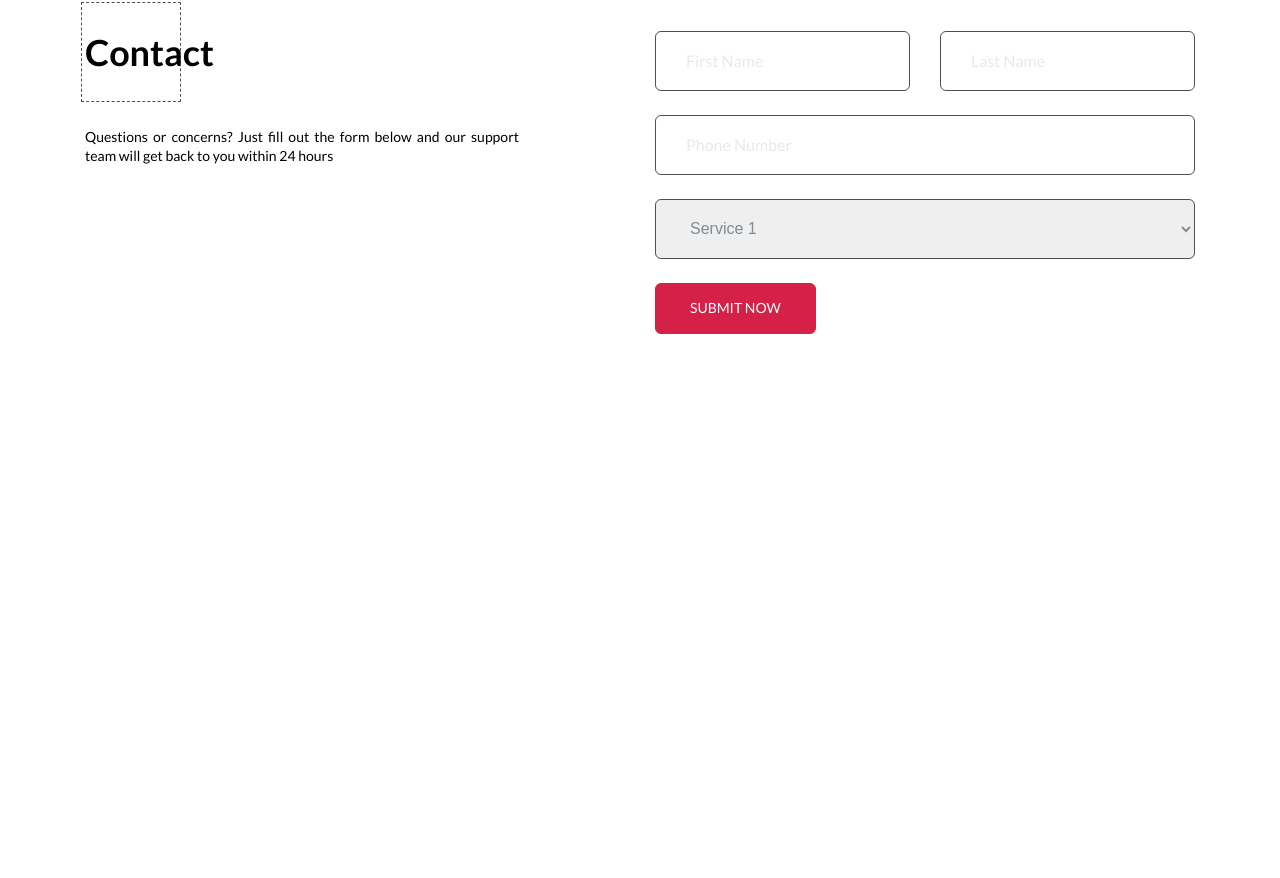
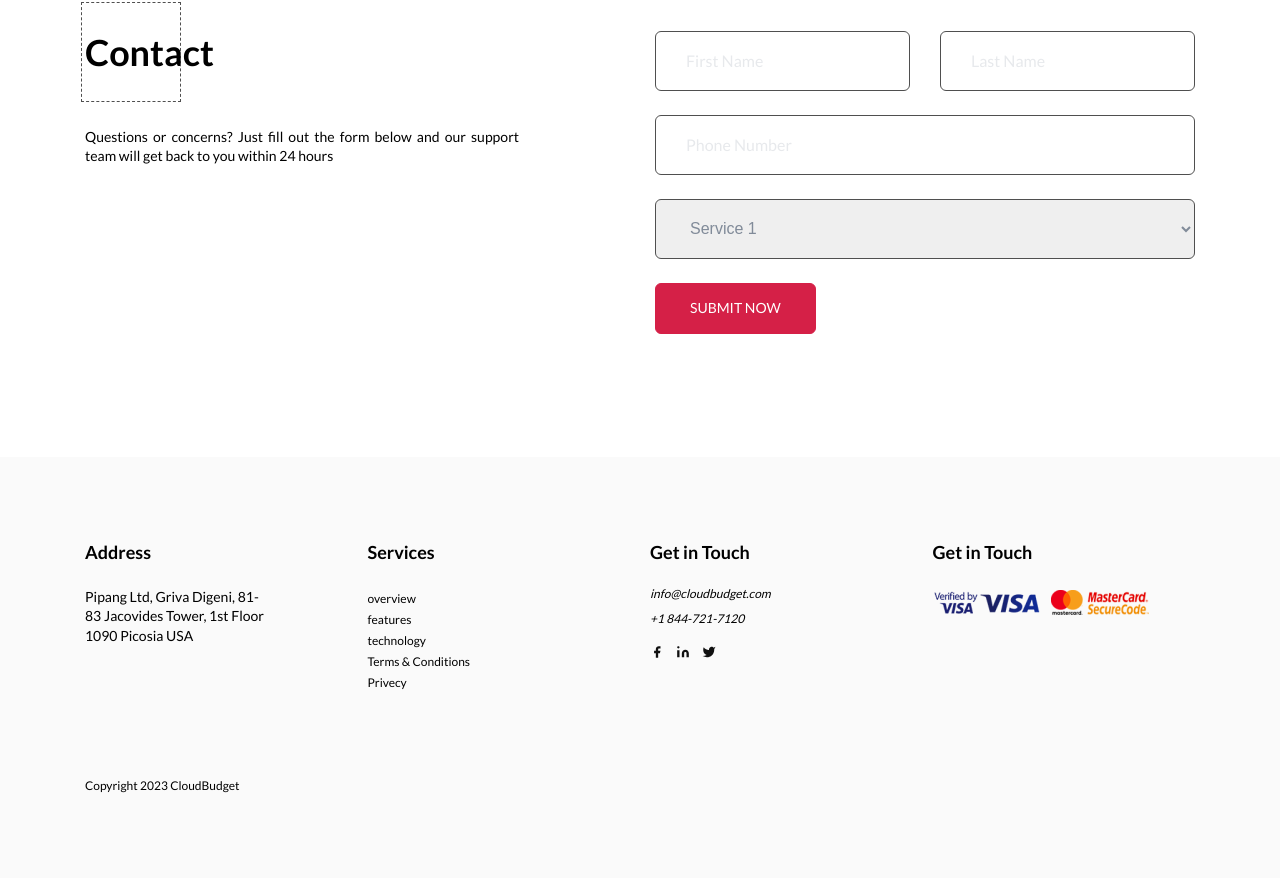
Before and after one commit to dzianis-pipko/cloudbudget, a plain HTML site: page index.html in a window 1280 px wide. Shown: the part 3042-3920 px from the top of the page. Before the commit the page ends 3499 px from the top, so only its background shows below. Drawn offline with Linux system fonts and the light colour scheme.

Commit message:
adding a footer

```diff
--- a/index.html
+++ b/index.html
@@ -224,6 +224,62 @@
 		</section>
 		<!-- Contact end -->
 	</main>
+	<footer class="footer">
+		<div class="container">
+			<div class="footer__row">
+				<div class="footer__item">
+					<h3 class="footer__title">Address</h3>
+					<p class="footer__desc">
+						Pipang Ltd, Griva Digeni,
+						81-83 Jacovides Tower, 1st Floor
+						1090 Picosia USA
+					</p>
+				</div>
+
+				<div class="footer__item">
+					<h3 class="footer__title">Services</h3>
+					<ul class="footer__list">
+						<li class="footer__item"><a href="#!" class="footer__link">overview</a></li>
+						<li class="footer__item"><a href="#!" class="footer__link">features</a></li>
+						<li class="footer__item"><a href="#!" class="footer__link">technology</a></li>
+						<li class="footer__item"><a href="#!" class="footer__link">Terms & Conditions</a></li>
+						<li class="footer__item"><a href="#!" class="footer__link">Privecy</a></li>
+					</ul>
+				</div>
+
+				<div class="footer__item">
+					<h3 class="footer__title">Get in Touch</h3>
+
+					<address class="footer__address">
+						<a href="#!" class="footer__address-link">info@cloudbudget.com</a>
+						<a href="#!" class="footer__address-link">+1 844-721-7120</a>
+					</address>
+
+					<div class="footer__socialMedia-wrap">
+						<a href="#!" class="footer__socialMedia-link">
+							<img src="./img/svg/facebook.svg" alt="facebook" class="footer__socialMedia-ico">
+						</a>
+						<a href="#!" class="footer__socialMedia-link">
+							<img src="./img/svg/linkedIn.svg" alt="linkedIn" class="footer__socialMedia-ico">
+						</a>
+						<a href="#!" class="footer__socialMedia-link">
+							<img src="./img/svg/twitter.svg" alt="twitter" class="footer__socialMedia-ico">
+						</a>
+					</div>
+				</div>
+
+				<div class="footer__item">
+					<h3 class="footer__title">Get in Touch</h3>
+					<a href="#!" class="footer__services">
+						<img src="./img/serveces.png" alt="services" class="footer__services-img">
+					</a>
+				</div>
+
+			</div>
+			<p class="footer__copyright">Copyright 2023 CloudBudget</p>
+		</div>
+	</footer>
+
 	<script src="./js/main.js"></script>
 </body>
 </html>
--- /dev/null
+++ b/scss/_footer.scss
@@ -0,0 +1,84 @@
+.footer {
+	padding: rem(85) 0;
+	background-color: $gray-light;
+
+	&__row {
+		display: grid;
+		grid-template-columns: repeat(4, 1fr);
+		gap: rem(20);
+	}
+
+	&__item {}
+
+	&__title {
+		@include fontStyleText(700, 18, 22, 18);
+		margin-bottom: em(23, 18);
+		color: $black;
+	}
+
+	&__desc {
+		@include fontStyleText(400, 14, 19.6, 14);
+		color: $black;
+		max-width: em(188, 14);
+	}
+
+	&__list {}
+
+	&__link {
+		@include fontStyleText(400, 12, 19.2, 12);
+		color: $black;
+	}
+
+	&__address {
+		display: flex;
+		flex-direction: column;
+		align-items: flex-start;
+	}
+	&__address-link {
+		@include fontStyleText(400, 12, 14, 12);
+		color: $black;
+		margin-bottom: em(11, 12);
+
+		&:last-child{
+			margin-bottom: em(20, 12);
+		}
+	}
+
+
+	&__socialMedia-wrap {
+		display: flex;
+		flex-wrap: wrap;
+		align-items: center;
+		gap: rem(12);
+	}
+
+	&__socialMedia-link {
+	}
+
+	&__socialMedia-ico {
+		width: rem(14);
+		height: rem(14);
+	}
+
+	&__services {
+		display: inline-block;
+		width: rem(216);
+		padding: 0 0 rem(31) 0;
+		position: relative;
+	}
+
+	&__services-img {
+		width: 100%;
+		height: 100%;
+		position: absolute;
+		top: 0;
+		left: 0;
+		object-fit: cover;
+	}
+
+	&__copyright {
+		@include fontStyleText(400, 12, 14, 12);
+		color: $black;
+		margin-top: rem(86);
+	}
+}
--- a/scss/style.scss
+++ b/scss/style.scss
@@ -6,3 +6,4 @@
 @import "_technology";
 @import "_saving";
 @import "_contact";
+@import "_footer";
```
Also changed, not shown: css/style.css, img/serveces.png (added), img/svg/facebook.svg (added), img/svg/linkedIn.svg (added), img/svg/twitter.svg (added).
